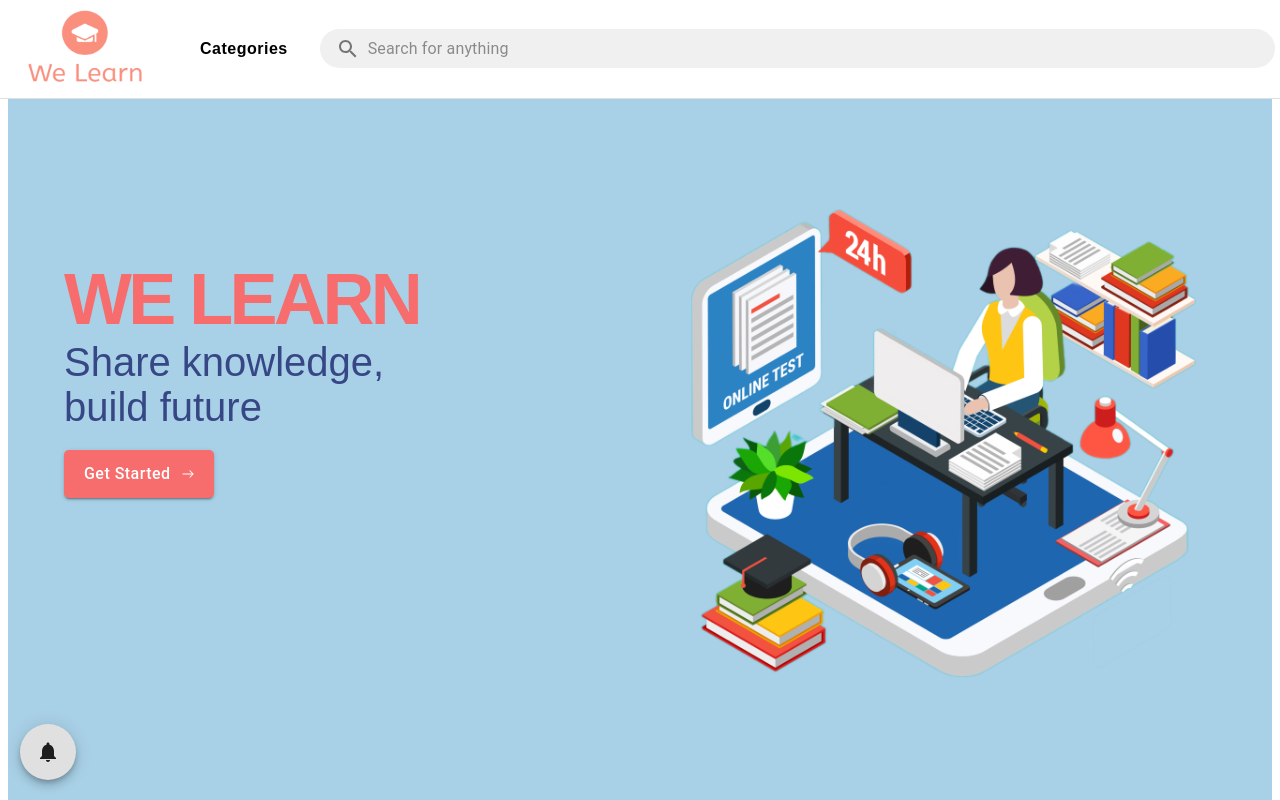
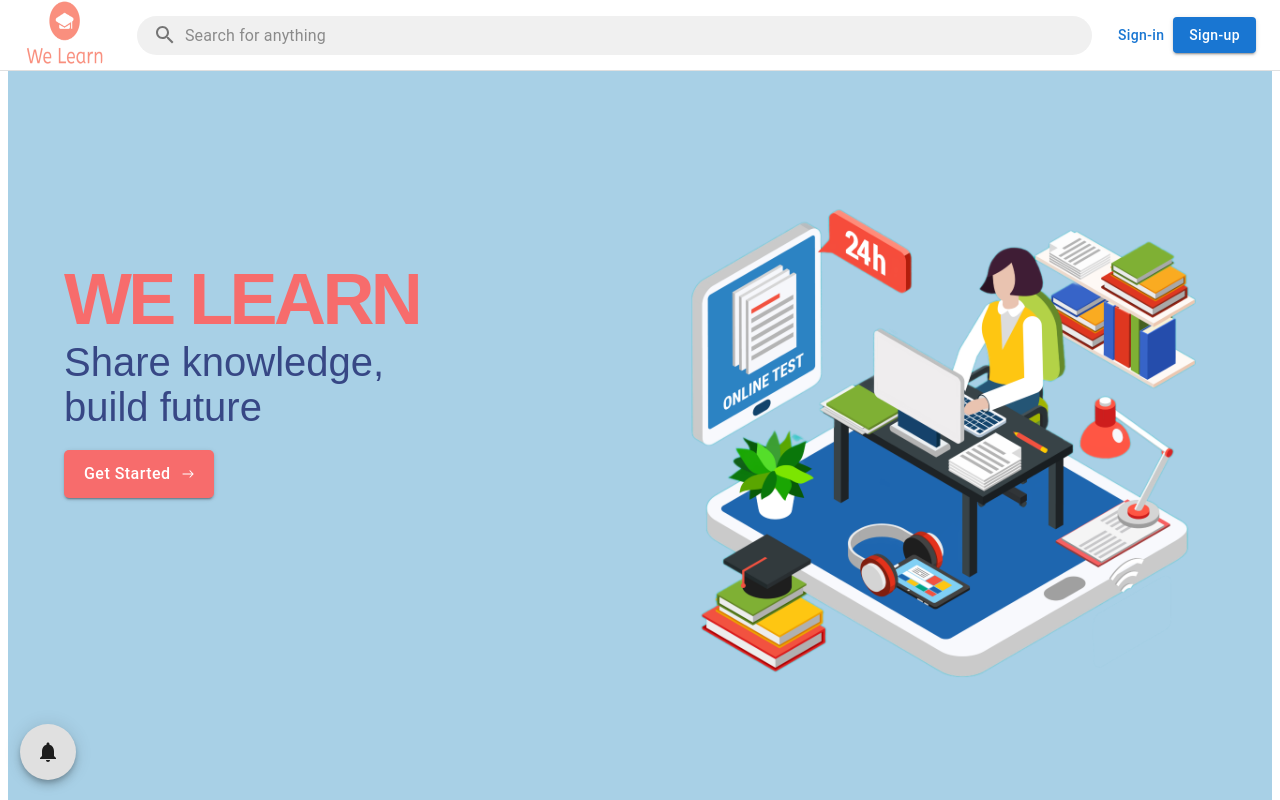
Before and after one commit to ThanhNhan03/We-Learn, a React (Vite) app in the folder client-app/: page / in a window 1280 px wide. Shown: the top 800 px of the page. Built offline with nearby package versions, Linux system fonts and the light colour scheme.

Commit message:
fix(nav-bar): Modified Navbar for user

```diff
--- a/client-app/src/components/Navbar/Navbar.jsx
+++ b/client-app/src/components/Navbar/Navbar.jsx
@@ -1,4 +1,4 @@
-import  { useContext, useState } from 'react';
+import React, { useContext, useState } from 'react';
 import { UserContext } from '../../contexts/UserContext';
 import { IoMdMenu } from "react-icons/io";
 import { motion } from "framer-motion";
@@ -128,23 +128,24 @@ const Navbar = () => {
           animate={{ opacity: 1, y: 0 }}
         >
           <Toolbar sx={{ justifyContent: 'space-between', display: 'flex', alignItems: 'center' }}>
-  {/* Logo section with rounded image and text */}
+            {/* Logo section */}
             <Box sx={{ display: 'flex', alignItems: 'center', cursor: 'pointer' }} onClick={handleNavigateHome}>
               <img
                 src={logo}
                 alt="logo"
                 style={{
-width: 120,
-height: 80,
+                  width: 80,
+                  height: 70,
                   marginRight: 8,
-borderRadius: '5%',  // This makes the image round
-  // This ensures the image covers the area without distortion
+      borderRadius: '20%',
+
                 }}
               />
 
             </Box>
 
-
+        {User && (
+              <>
                 {/* Categories Dropdown */}
                 <Box
                   onMouseEnter={handleCategoryOpen}
@@ -157,7 +158,7 @@ borderRadius: '5%',  // This makes the image round
                       color: isCategoryHovered ? 'deepblue' : 'inherit',
                       textTransform: 'none',
                       fontFamily: '"Poppins", sans-serif',
-                  fontWeight: 700,  // Changed to bold (700)
+                      fontWeight: 700,
                       fontSize: '1rem',
                       letterSpacing: '0.5px',
                       '&:hover': {
@@ -172,14 +173,6 @@ borderRadius: '5%',  // This makes the image round
                     open={Boolean(categoryAnchorEl)}
                     onClose={handleCategoryClose}
                     MenuListProps={{ onMouseLeave: handleCategoryClose }}
-                anchorOrigin={{
-                  vertical: 'bottom',
-                  horizontal: 'left',
-                }}
-                transformOrigin={{
-                  vertical: 'top',
-                  horizontal: 'left',
-                }}
                   >
                     {categories.map((category) => (
                       <MenuItem
@@ -195,19 +188,6 @@ borderRadius: '5%',  // This makes the image round
                   </Menu>
                 </Box>
 
-            {/* Centered Search Bar */}
-            <Box sx={{ display: 'flex', justifyContent: 'center', flexGrow: 1 }}>
-              <Search>
-                <SearchIconWrapper>
-                  <SearchIcon />
-                </SearchIconWrapper>
-                <StyledInputBase
-                  placeholder="Search for anything"
-                  inputProps={{ 'aria-label': 'search' }}
-                />
-              </Search>
-            </Box>
-
                 {/* My Learning Path Dropdown */}
                 <Box
                   onMouseEnter={handleLearningPathOpen}
@@ -220,7 +200,7 @@ borderRadius: '5%',  // This makes the image round
                       color: isLearningPathHovered ? 'deepblue' : 'inherit',
                       textTransform: 'none',
                       fontFamily: '"Poppins", sans-serif',
-                  fontWeight: 700,  // Changed to bold (700)
+                      fontWeight: 700,
                       fontSize: '1rem',
                       letterSpacing: '0.5px',
                       '&:hover': {
@@ -235,19 +215,26 @@ borderRadius: '5%',  // This makes the image round
                     open={Boolean(learningPathAnchorEl)}
                     onClose={handleLearningPathClose}
                     MenuListProps={{ onMouseLeave: handleLearningPathClose }}
-                anchorOrigin={{
-                  vertical: 'bottom',
-                  horizontal: 'left',
-                }}
-                transformOrigin={{
-                  vertical: 'top',
-                  horizontal: 'left',
-                }}
                   >
                     <MenuItem onClick={handleLearningPathClose}>Path 1</MenuItem>
                     <MenuItem onClick={handleLearningPathClose}>Path 2</MenuItem>
                     <MenuItem onClick={handleLearningPathClose}>Path 3</MenuItem>
                   </Menu>
+                </Box>
+              </>
+            )}
+
+            {/* Centered Search Bar */}
+            <Box sx={{ display: 'flex', justifyContent: 'center', flexGrow: 1 }}>
+              <Search>
+                <SearchIconWrapper>
+                  <SearchIcon />
+                </SearchIconWrapper>
+                <StyledInputBase
+                  placeholder="Search for anything"
+                  inputProps={{ 'aria-label': 'search' }}
+                />
+              </Search>
             </Box>
 
             {/* User Actions */}
```
Lines whose indentation alone changed are shown as unchanged.
